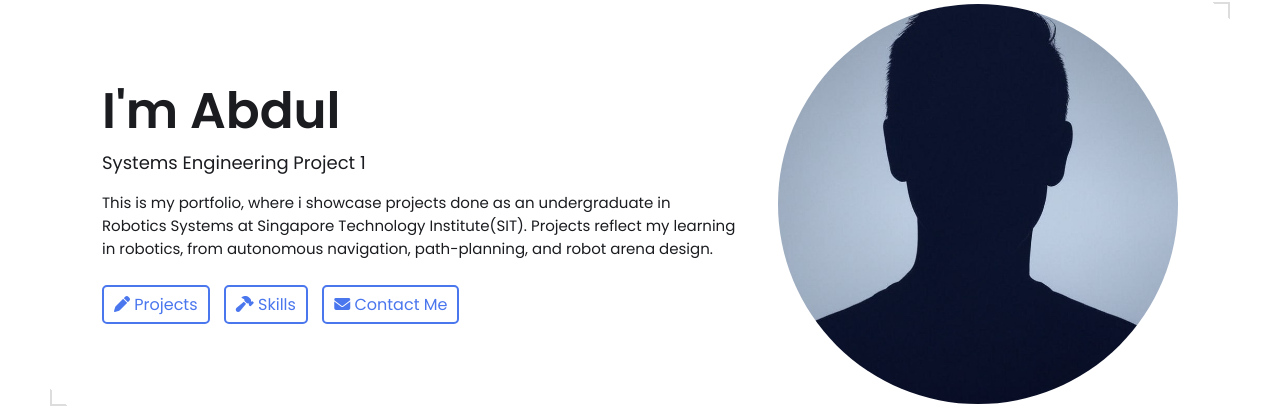
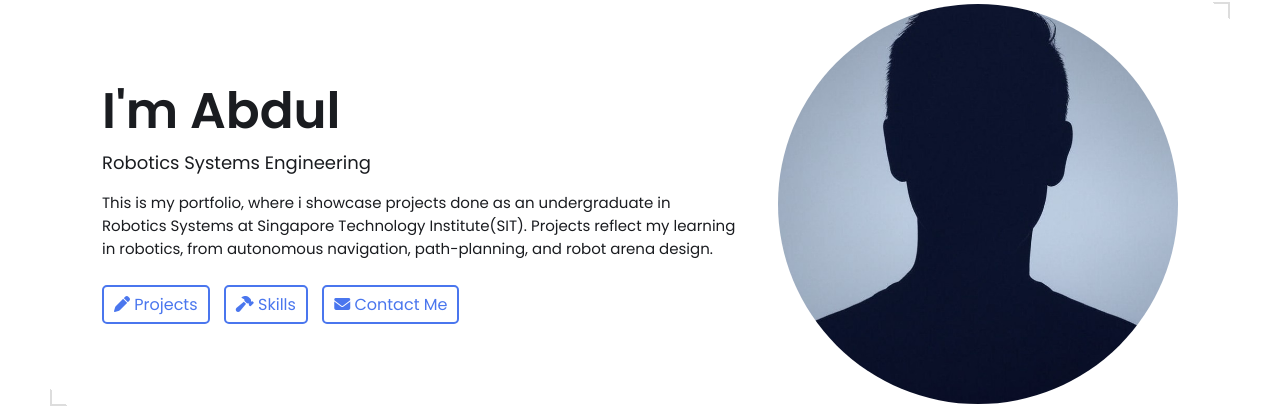
Before and after one commit to abdulrahimnainish/abdulrahimnainish.github.io, a Jekyll site: the page built from index.html, in a window 1280 px wide and 900 px high. Shown: the part 128-536 px from the top of the window. Built offline with Jekyll 4.4.1, drawn with Linux system fonts in a browser that asks for light colours.

Commit message:
Update _config.yml

```diff
--- a/_config.yml
+++ b/_config.yml
@@ -13,7 +13,7 @@ title: Abdul Rahim Nainish 's Portfolio # This is what shows up in the tab of th
 
 # Hero Section
 name: Abdul Rahim Nainish
-headline: Systems Engineering Project 1
+headline: Robotics Systems Engineering
 description: >- # dont remove this line. this will ignore all new lines until the next section
   This is my portfolio, where i showcase projects done as an undergraduate in Robotics Systems at Singapore Technology Institute(SIT). Projects reflect my
   learning in robotics, from autonomous navigation, path-planning, and robot arena design.
```
